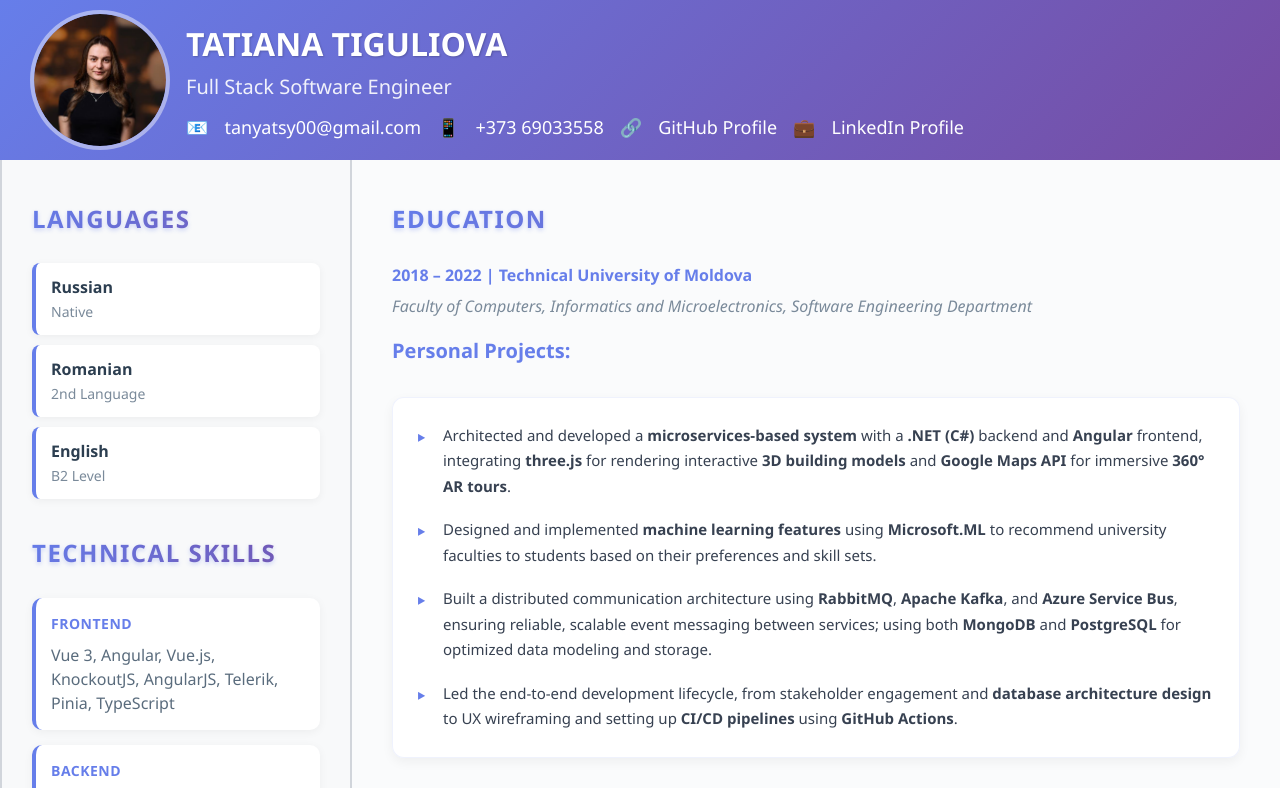
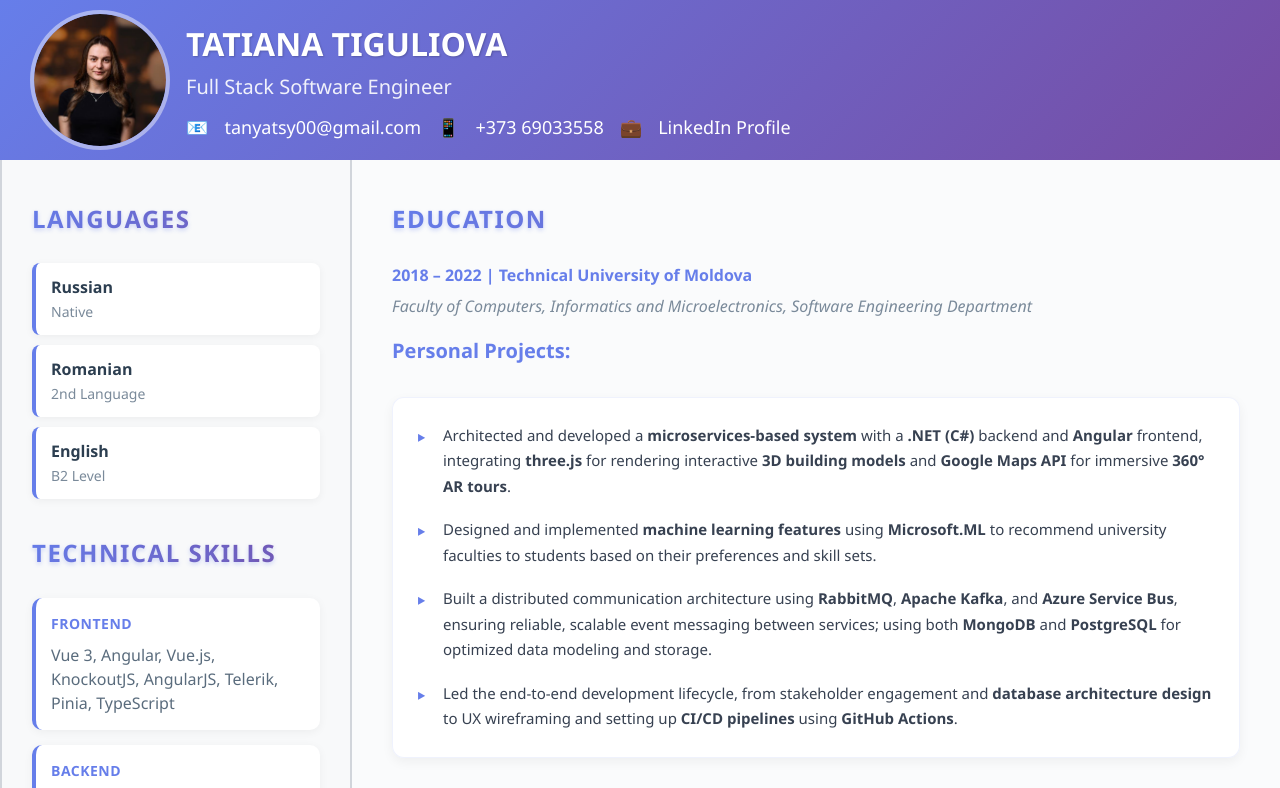
Before and after one commit to Tanyatsy/CV, a plain HTML site: page index.html in a window 1280 px wide. Shown: the top 788 px of the page. Drawn offline with Linux system fonts and the light colour scheme.

Commit message:
remove icon

```diff
--- a/index.html
+++ b/index.html
@@ -491,10 +491,6 @@
                         <span>+373 69033558</span>
                     </div>
                     <div class="contact-item">
-                        <span class="icon">🔗</span>
-                        <a href="https://github.com/Tanyatsy" target="_blank">GitHub Profile</a>
-                    </div>
-                    <div class="contact-item">
                         <span class="icon">💼</span>
                         <a href="https://www.linkedin.com/in/tatiana-tiguliova-0b6004177" target="_blank">LinkedIn Profile</a>
                     </div>
```
